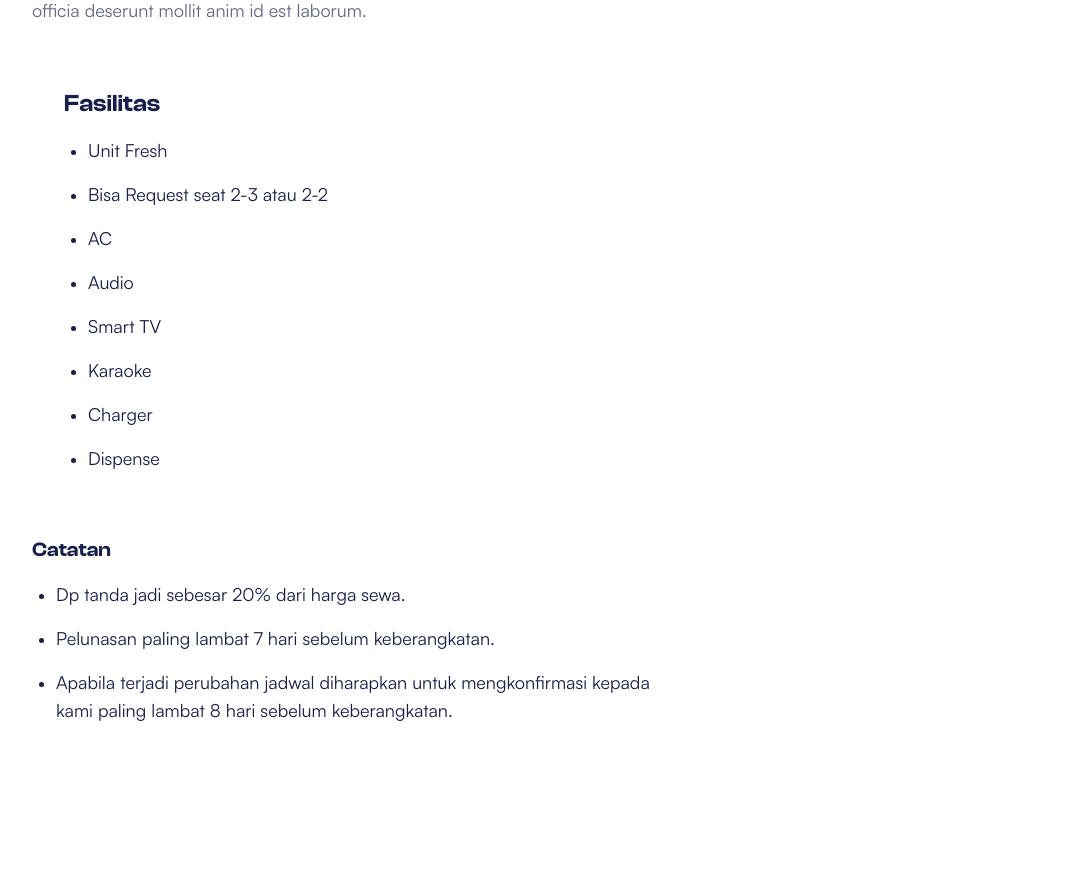
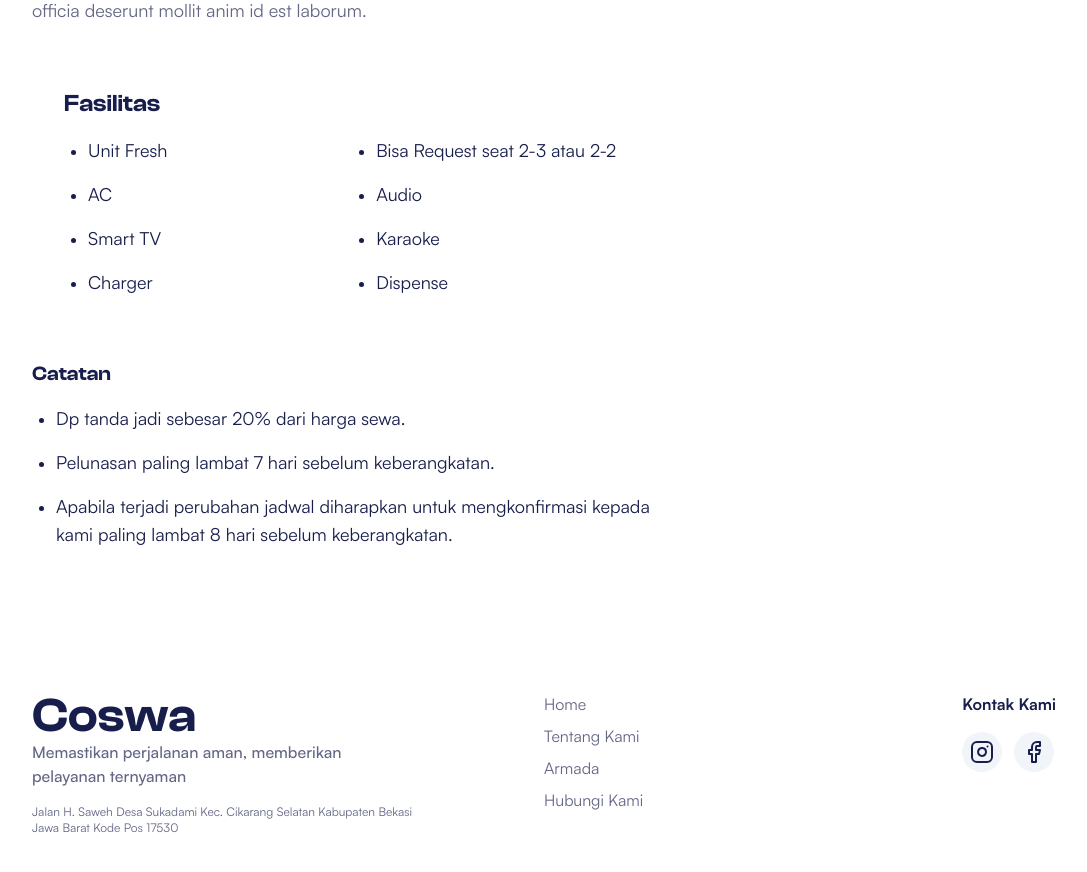
Before and after one commit to hradiluhung/coswa, a Next.js app: page /armada/0 in a window 1280 px wide. Shown: the part 1120-1992 px from the top of the page, without its empty margins (96-1183 px from the left). Built offline with nearby package versions, Linux system fonts and the light colour scheme.

Commit message:
fixing all feature

```diff
--- a/src/app/armada/[id]/page.tsx
+++ b/src/app/armada/[id]/page.tsx
@@ -92,7 +92,7 @@ export default function Page({ params }: { params: { id: string } }) {
             </p>
             <div className="bg-quinary p-8 rounded-xl mt-8">
               <h2 className="font-title font-semibold text-2xl">Fasilitas</h2>
-              <ul className="grid mg:grid-cols-2 gap-4 mt-4 list-disc pl-6">
+              <ul className="grid md:grid-cols-2 gap-4 mt-4 list-disc pl-6">
                 {armada.facilities.map((facility, index) => (
                   <li key={index}>
                     <p className="text-lg">{facility}</p>
```
